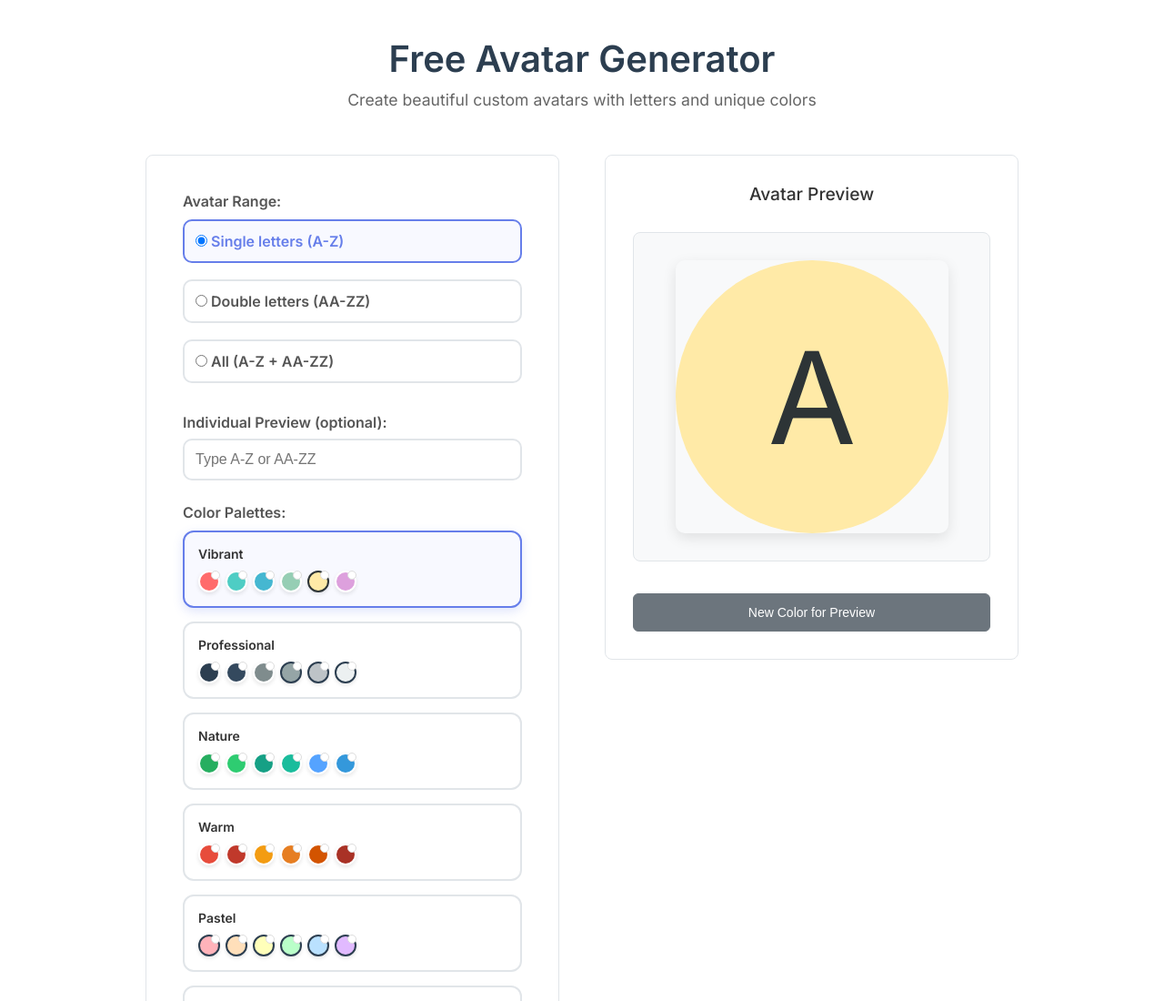
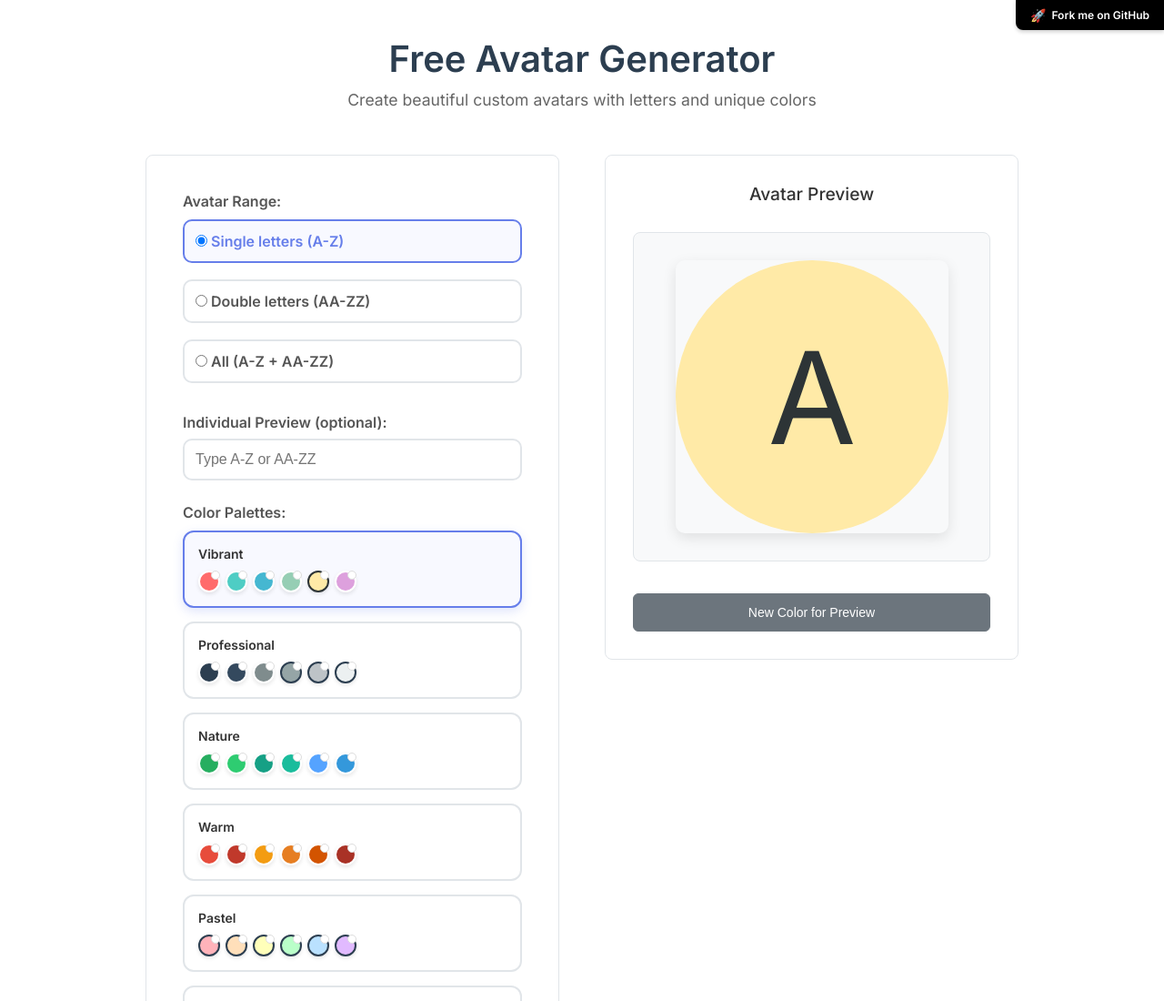
Before and after one commit to franciskaster/avatar-creator, a website: page index.html in a window 1280 px wide. Shown: the top 1100 px of the page at 91% size. Drawn offline with nearby package versions, Linux system fonts and the light colour scheme; a web font is replaced by a local one.

Commit message:
add github reference

```diff
--- a/index.html
+++ b/index.html
@@ -26,6 +26,11 @@
             crossorigin="anonymous"></script>
 </head>
 <body>
+    <!-- Fork me on GitHub banner -->
+    <a href="https://github.com/franciskaster/avatar-creator" target="_blank" class="github-fork-ribbon" aria-label="Fork me on GitHub">
+        <span class="github-fork-ribbon-text">Fork me on GitHub</span>
+    </a>
+
     <div class="container">
         <header>
             <h1>Free Avatar Generator</h1>
--- a/styles.css
+++ b/styles.css
@@ -11,6 +11,54 @@ body {
     color: #333;
     margin: 0;
     padding: 0;
+}
+
+/* GitHub Banner */
+.github-fork-ribbon {
+    position: fixed;
+    top: 0;
+    right: 0;
+    z-index: 1000;
+    background: #000;
+    color: #fff;
+    padding: 8px 16px;
+    text-decoration: none;
+    font-size: 12px;
+    font-weight: 600;
+    box-shadow: 0 2px 4px rgba(0, 0, 0, 0.2);
+    border-radius: 0 0 0 8px;
+    transition: background-color 0.3s ease;
+}
+
+.github-fork-ribbon:hover {
+    background: #333;
+    color: #fff;
+    text-decoration: none;
+}
+
+.github-fork-ribbon-text {
+    color: #fff;
+    text-decoration: none;
+    display: flex;
+    align-items: center;
+    gap: 6px;
+}
+
+.github-fork-ribbon-text::before {
+    content: "🚀";
+    font-size: 14px;
+}
+
+/* Responsive adjustments for GitHub banner */
+@media (max-width: 768px) {
+    .github-fork-ribbon {
+        font-size: 10px;
+        padding: 6px 12px;
+    }
+
+    .github-fork-ribbon-text::before {
+        font-size: 12px;
+    }
 }
 
 .container {
```
Also changed, not shown: README.md.
